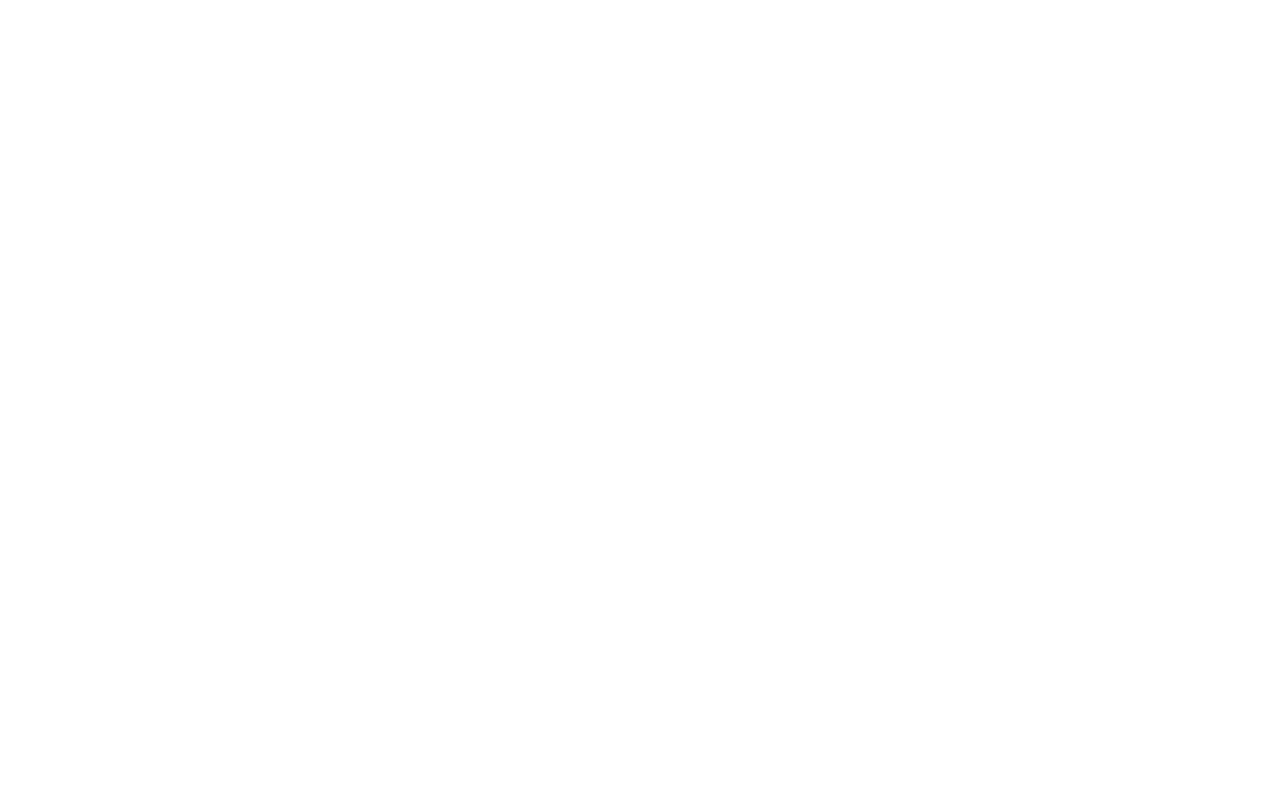
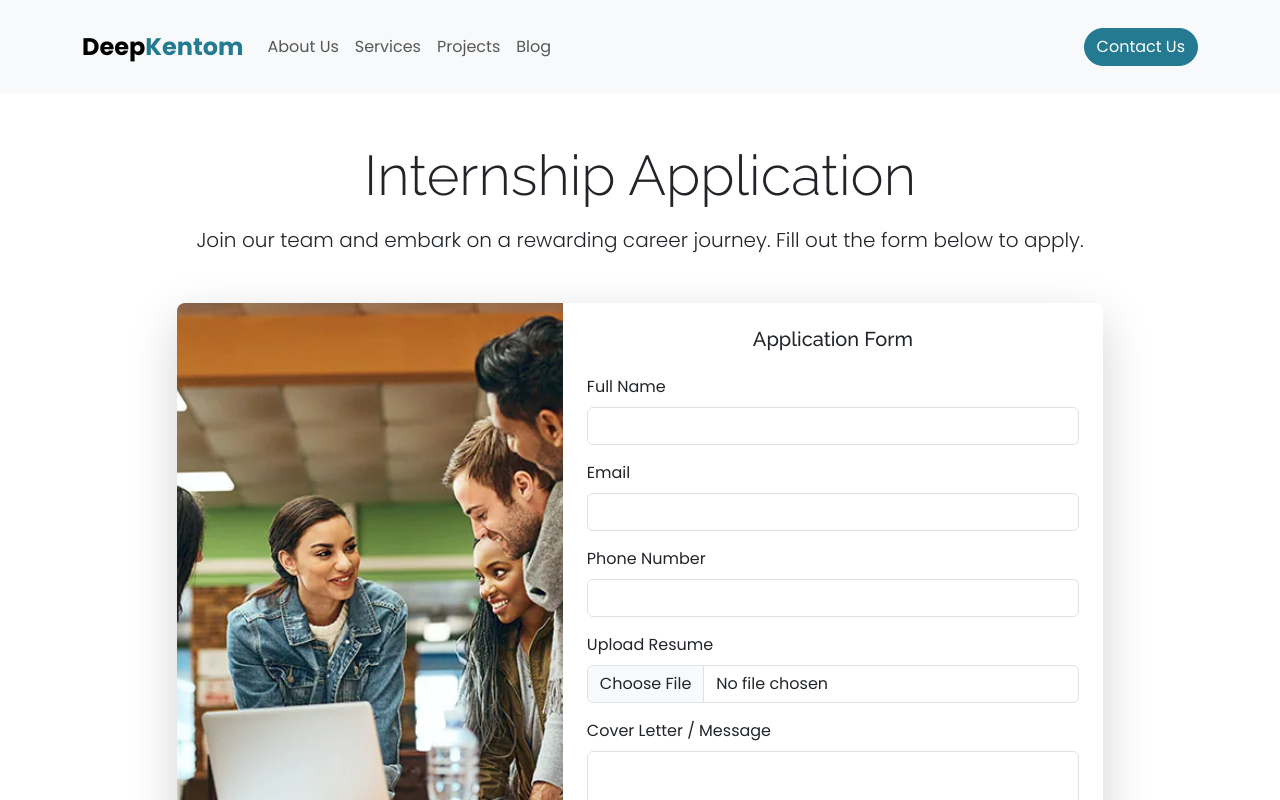
Before and after one commit to AIIKS-KSU-TEAM/Deepkentom-frontend, a Vue app: page /application in a window 1280 px wide. Before the commit this address had no page. Shown: the top 800 px of the page. Built offline with nearby package versions, Linux system fonts and the light colour scheme.

Commit message:
wip: created the internship application page

```diff
--- a/src/router/index.js
+++ b/src/router/index.js
@@ -4,6 +4,7 @@
   history: createWebHistory(import.meta.env.BASE_URL),
   linkActiveClass: "active",
   linkExactActiveClass: "active",
+
   routes: [
     {
       path: "/",
@@ -19,6 +20,11 @@
       path: "/interns",
       name: "interns",
       component: () => import("@/views/Interns.vue"),
+    },
+    {
+      path: "/application",
+      name: "application",
+      component: () => import("@/views/Application.vue"),
     },
     {
       path: "/contact-us",
@@ -46,6 +52,12 @@
       component: () => import("@/views/blog/DetailView.vue"),
     },
   ],
+
+  scrollBehavior(to, from, savedPosition) {
+    return {
+      top: 0,
+    };
+  },
 });
 
 export default router;
--- /dev/null
+++ b/src/views/Application.vue
@@ -0,0 +1,119 @@
+<script setup>
+import { ref } from 'vue';
+import axios from 'axios';
+import TheNavbar from "@/components/TheNavbar.vue";
+import TheFooter from "@/components/TheFooter.vue";
+
+// Reactive variables for form fields
+const name = ref("");
+const email = ref("");
+const phone = ref("");
+const resume = ref(null);
+const message = ref("");
+
+// Function to handle file selection
+const handleFileChange = (e) => {
+  resume.value = e.target.files[0];
+  console.log("Selected file:", resume.value); // Debugging: Log the selected file
+};
+
+// Function to handle form submission
+const submitApplication = async () => {
+  const formData = new FormData();
+  formData.append("name", name.value);
+  formData.append("email", email.value);
+  formData.append("phone", phone.value);
+
+  if (resume.value) {
+    formData.append("resume", resume.value);
+  } else {
+    console.error("No file selected for resume"); // Debugging
+  }
+
+  formData.append("message", message.value);
+
+  try {
+    const response = await axios.post("http://127.0.0.1:8000/api/internship/submit/", formData, {
+      headers: {
+        "Content-Type": "multipart/form-data",
+      },
+    });
+    alert("Application submitted successfully!");
+  } catch (error) {
+    console.error("Error submitting application:", error.response?.data || error.message);
+    alert("Failed to submit application.");
+  }
+};
+</script>
+
+<template>
+  <div>
+    <!-- Navbar -->
+    <TheNavbar />
+
+    <!-- Main Content -->
+    <div class="container py-5">
+      <!-- Header Section -->
+      <section class="text-center mb-5">
+        <h1 class="display-4 mb-3">Internship Application</h1>
+        <p class="lead">
+          Join our team and embark on a rewarding career journey. Fill out the form below to apply.
+        </p>
+      </section>
+
+      <!-- Form and Image Container -->
+      <div class="row justify-content-center">
+        <div class="col-lg-10">
+          <div class="card shadow-lg border-0 overflow-hidden rounded-3">
+            <div class="row g-0">
+
+              <!-- Left Image Section -->
+              <div class="col-md-5 d-none d-md-block">
+                <img src="@/assets/images/internships.png" alt="Internship" class="img-fluid h-100 w-100 rounded-start" />
+              </div>
+
+              <!-- Right Form Section -->
+              <div class="col-md-7 p-4">
+                <h5 class="card-title text-center mb-4">Application Form</h5>
+                <form @submit.prevent="submitApplication" class="mx-auto" style="max-width: 500px;">
+                  <div class="mb-3">
+                    <label for="name" class="form-label">Full Name</label>
+                    <input type="text" class="form-control" id="name" v-model="name" required />
+                  </div>
+                  <div class="mb-3">
+                    <label for="email" class="form-label">Email</label>
+                    <input type="email" class="form-control" id="email" v-model="email" required />
+                  </div>
+                  <div class="mb-3">
+                    <label for="phone" class="form-label">Phone Number</label>
+                    <input type="tel" class="form-control" id="phone" v-model="phone" required />
+                  </div>
+                  <div class="mb-3">
+                    <label for="resume" class="form-label">Upload Resume</label>
+                    <input type="file" class="form-control" id="resume" @change="handleFileChange" accept=".pdf,.doc,.docx" required />
+                  </div>
+                  <div class="mb-3">
+                    <label for="message" class="form-label">Cover Letter / Message</label>
+                    <textarea class="form-control" id="message" v-model="message" rows="4" required></textarea>
+                  </div>
+                  <div class="text-center">
+                    <button type="submit" class="btn btn-primary mt-3">Submit Application</button>
+                  </div>
+                </form>
+              </div>
+            </div>
+          </div>
+        </div>
+      </div>
+    </div>
+
+    <!-- Footer -->
+    <TheFooter />
+  </div>
+</template>
+
+<style scoped>
+img {
+  object-fit: cover;
+}
+</style>
--- a/src/views/Interns.vue
+++ b/src/views/Interns.vue
@@ -73,7 +73,7 @@
       <!-- Call to Action -->
       <div class="text-center mt-4">
         <router-link
-          to="/contact-us"
+          to="/application"
           class="btn btn-lg btn-primary rounded-pill px-4"
         >
           Apply Now
```
Also changed, not shown: src/assets/images/internships.png (added), src/assets/images/internships.webp (added).
